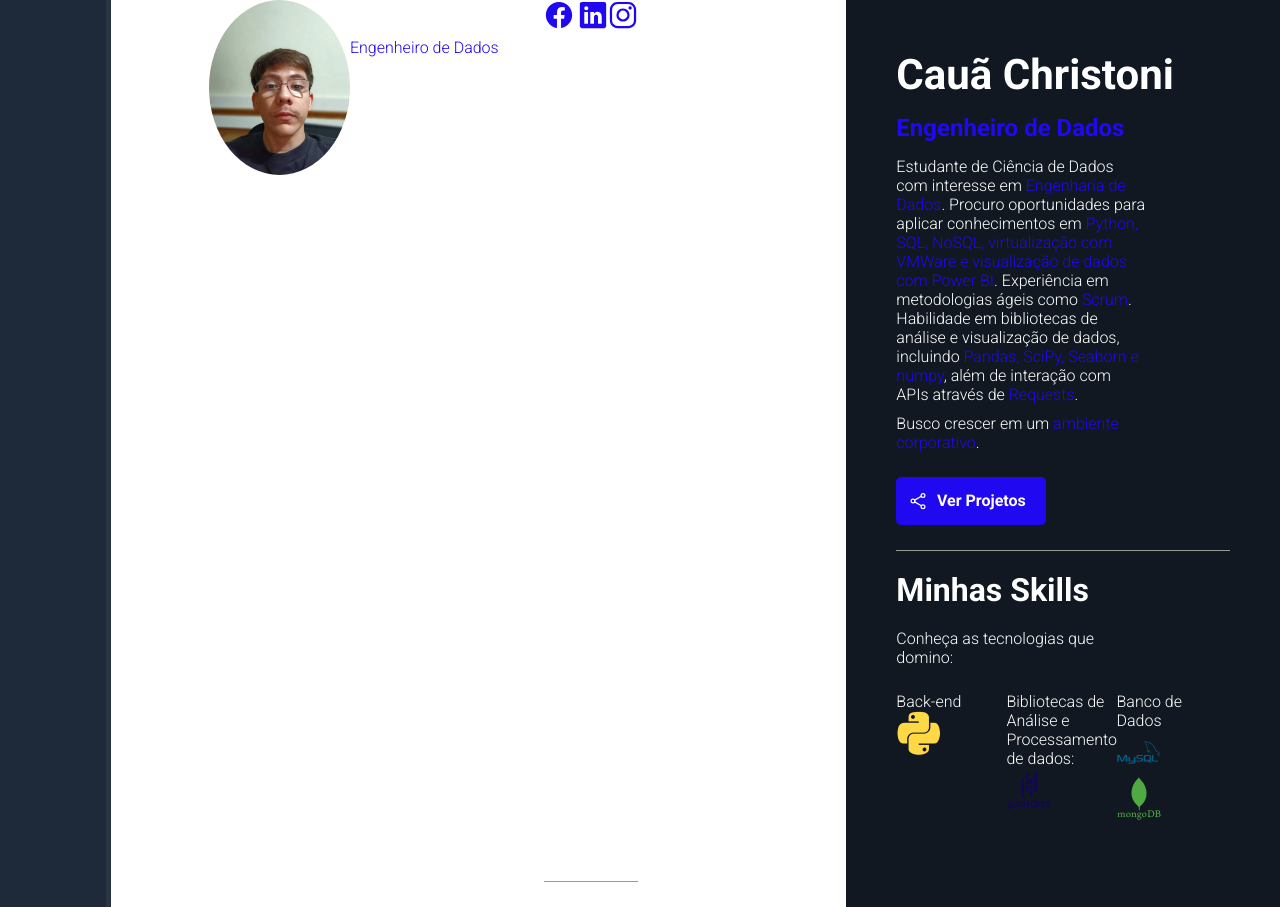
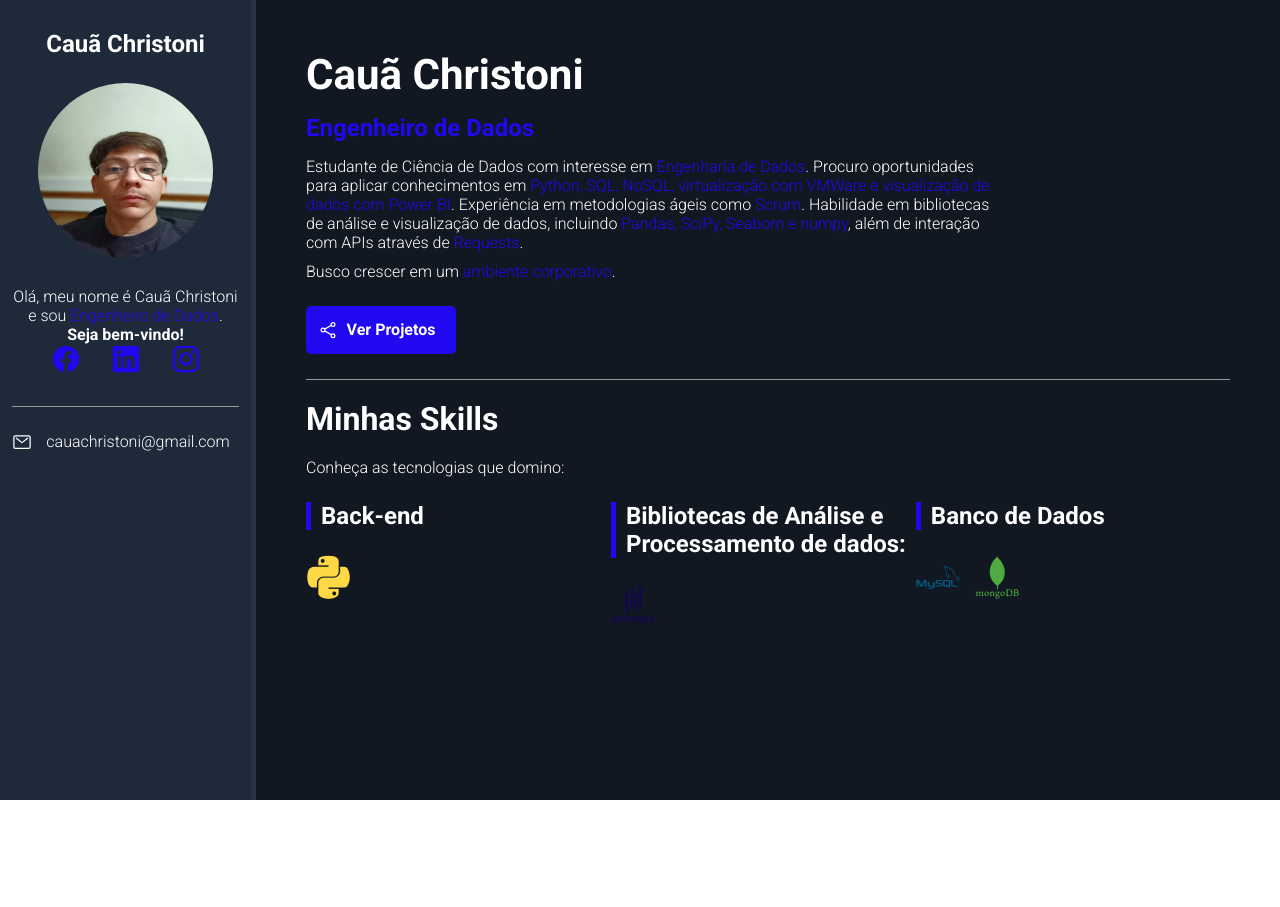
Before and after one commit to CauaFChristoni/CauaFChristoni.github-io, a plain HTML site: page index.html in a window 1280 px wide. After the commit the page ends 800 px from the top, so only its background shows below. Drawn offline with nearby package versions, Linux system fonts and the light colour scheme.

Commit message:
Arrumando Index

```diff
--- a/index.html
+++ b/index.html
@@ -4,22 +4,22 @@
     <meta charset="UTF-8">
     <meta name="viewport" content="width=device-width, initial-scale=1.0">
     <title>Portfólio Cauã Christoni</title>
-    <!--Google Fonts-->
+    <!-- Google Fonts -->
     <link href="https://fonts.googleapis.com/css2?family=Roboto:ital,wght@0,300;0,700;0,900;1,300;1,700;1,900&display=swap" rel="stylesheet">
     <!-- Dev Icon Fonts -->
-    <link rel="stylesheet" type='text/css' href="https://cdn.jsdelivr.net/gh/devicons/devicon@latest/devicon.min.css" />
-    <!-- Css do Projeto -->
+    <link rel="stylesheet" type="text/css" href="https://cdn.jsdelivr.net/gh/devicons/devicon@latest/devicon.min.css">
+    <!-- CSS do Projeto -->
     <link rel="stylesheet" href="css/styles.css">
 </head>
 <body>
     <main id="container">
-      <aside id="bio-container"></aside>
+        <aside id="bio-container">
             <h2>Cauã Christoni</h2>
             <img id="bio-image" src="img/profile.jpeg" alt="Cauã Christoni">
             <p>Olá, meu nome é Cauã Christoni e sou <span class="highlight">Engenheiro de Dados</span>.</p>
             <p id="welcome-text">Seja bem-vindo!</p>
             <ul id="social-container">
-            <li><a href="#" target="_blank"><ion-icon name="logo-facebook"></ion-icon></a></li>]
+                <li><a href="#" target="_blank"><ion-icon name="logo-facebook"></ion-icon></a></li>
                 <li><a href="#" target="_blank"><ion-icon name="logo-linkedin"></ion-icon></a></li>
                 <li><a href="#" target="_blank"><ion-icon name="logo-instagram"></ion-icon></a></li>
             </ul>
@@ -37,16 +37,16 @@
             <p class="description">Conheça as tecnologias que domino:</p>
             <div id="skills-container">
                 <div class="skills-box">
-                <p class="skilss-title">Back-end</p>
+                    <p class="skills-title">Back-end</p>
                     <i class="devicon-python-plain colored"></i>
                 </div>
                 <div class="skills-box">
-                <p class="skilss-title">Bibliotecas de Análise e Processamento de dados: </p>
+                    <p class="skills-title">Bibliotecas de Análise e Processamento de dados: </p>
                     <i class="devicon-pandas-plain-wordmark colored"></i>
                     <i class="devicon-numpy-plain-wordmark colored"></i>
                 </div>
                 <div class="skills-box">
-                <p class="skilss-title">Banco de Dados</p>
+                    <p class="skills-title">Banco de Dados</p>
                     <i class="devicon-mysql-plain-wordmark colored"></i>
                     <i class="devicon-mongodb-plain-wordmark colored"></i>
                 </div>
```
Lines whose indentation alone changed are shown as unchanged.
